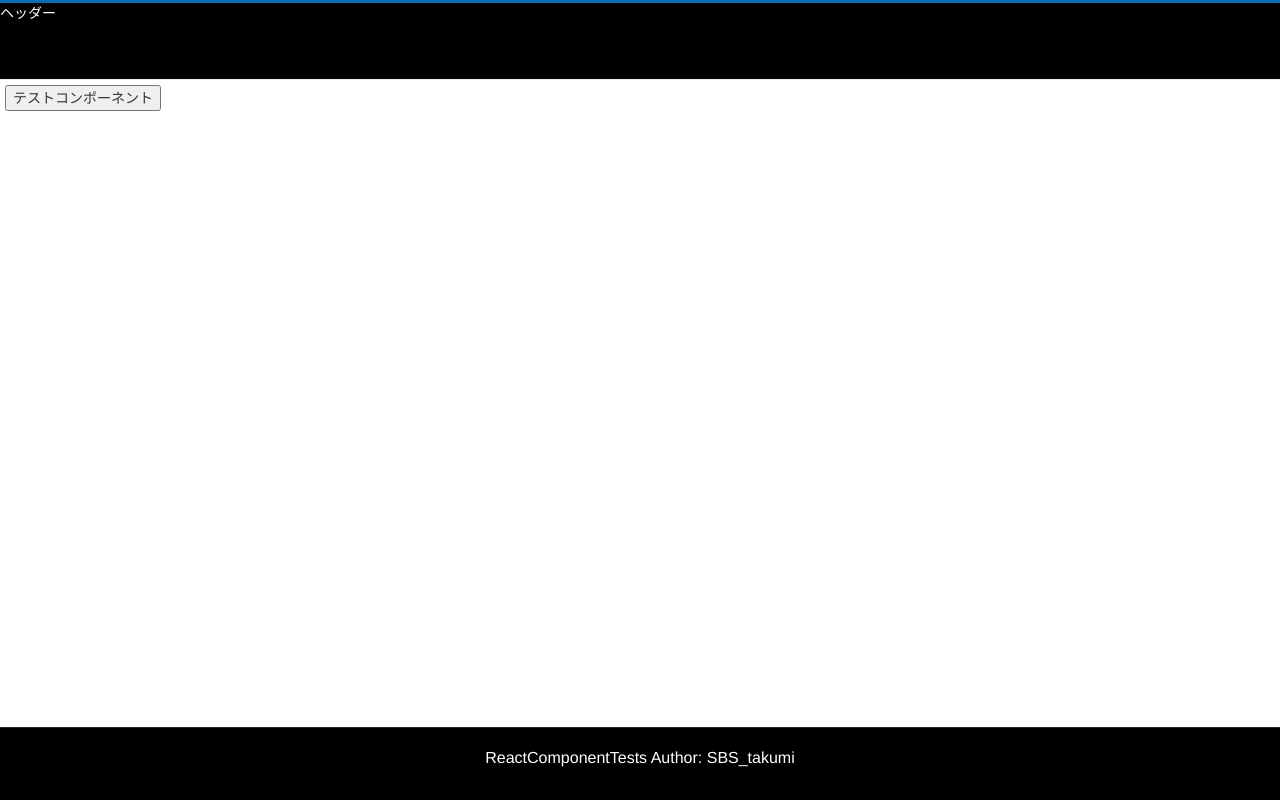
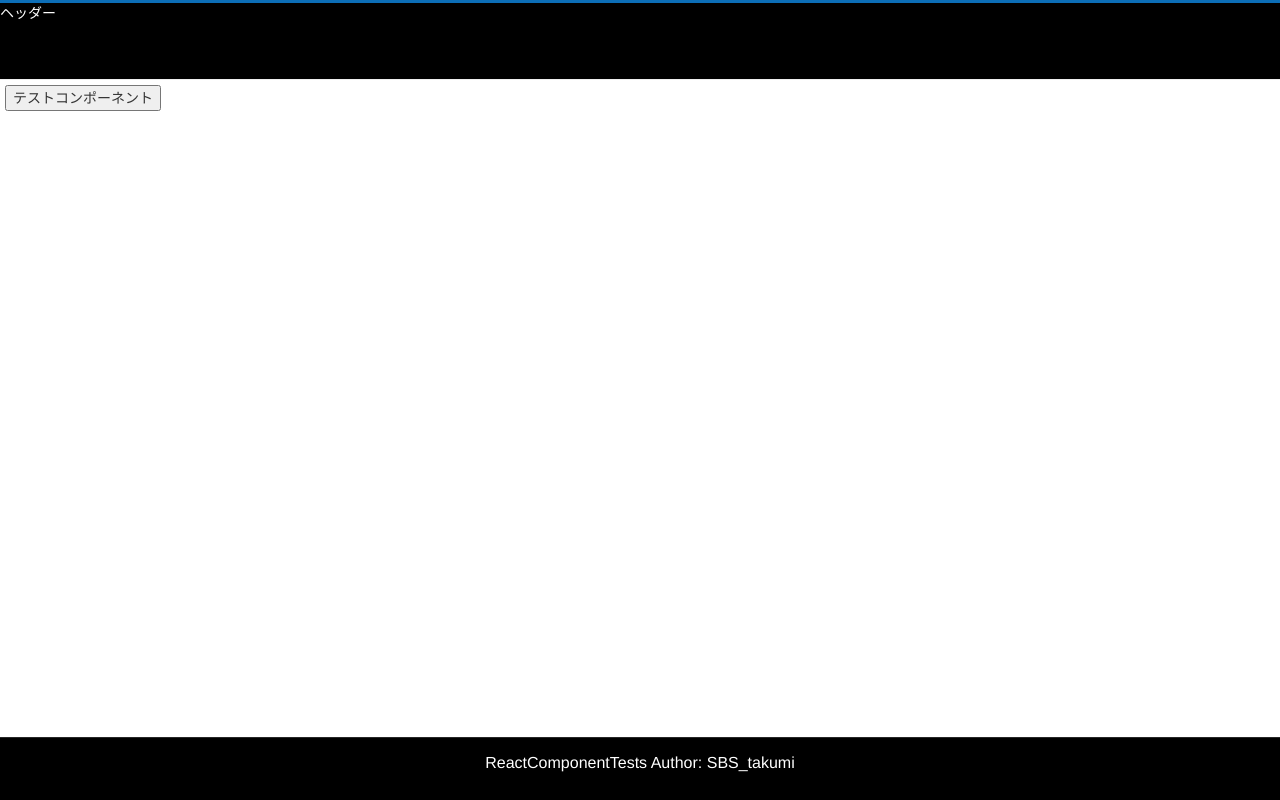
Before and after one commit to IamSBStakumi/ReactComponentTests, a Next.js app: page /buttons in a window 1280 px wide. Built offline with nearby package versions, Linux system fonts and the light colour scheme.

Commit message:
Footerの高さを調整

```diff
--- a/src/components/Footer.tsx
+++ b/src/components/Footer.tsx
@@ -5,7 +5,7 @@ import styled from "styled-components";
 const FooterComponent = styled.footer`
   position: sticky;
   top: 100vh;
-  padding: 20px 0;
+  padding: 15px 0;
   text-align: center;
   color: #fff;
   background: #000;
```
